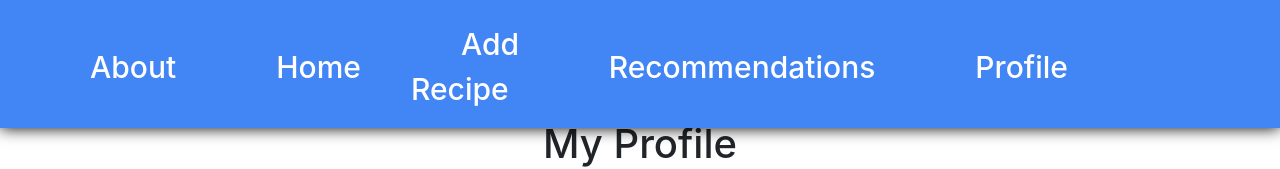
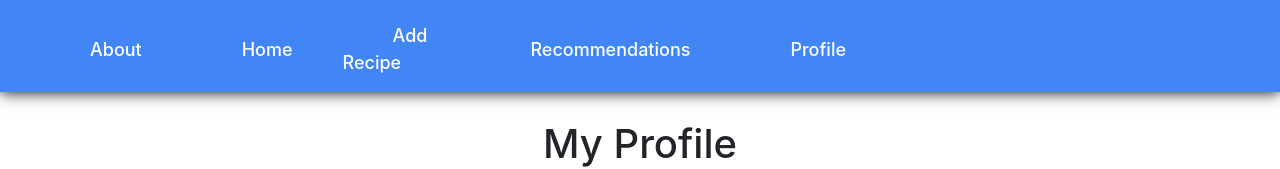
Before and after one commit to IndushaS/recipeApp, a React (Create React App) app: page /profile in a window 1280 px wide. Shown: the top 169 px of the page. Built offline with nearby package versions, Linux system fonts and the light colour scheme; no server answers.

Commit message:
final app1

```diff
--- a/src/components/nav.css
+++ b/src/components/nav.css
@@ -30,7 +30,7 @@ nav {
 
 nav a {
   color: white;
-  font-size: 30px;
+  font-size: 18px;
   font-weight: 500;
   margin: 50px;
   cursor: pointer;
```
